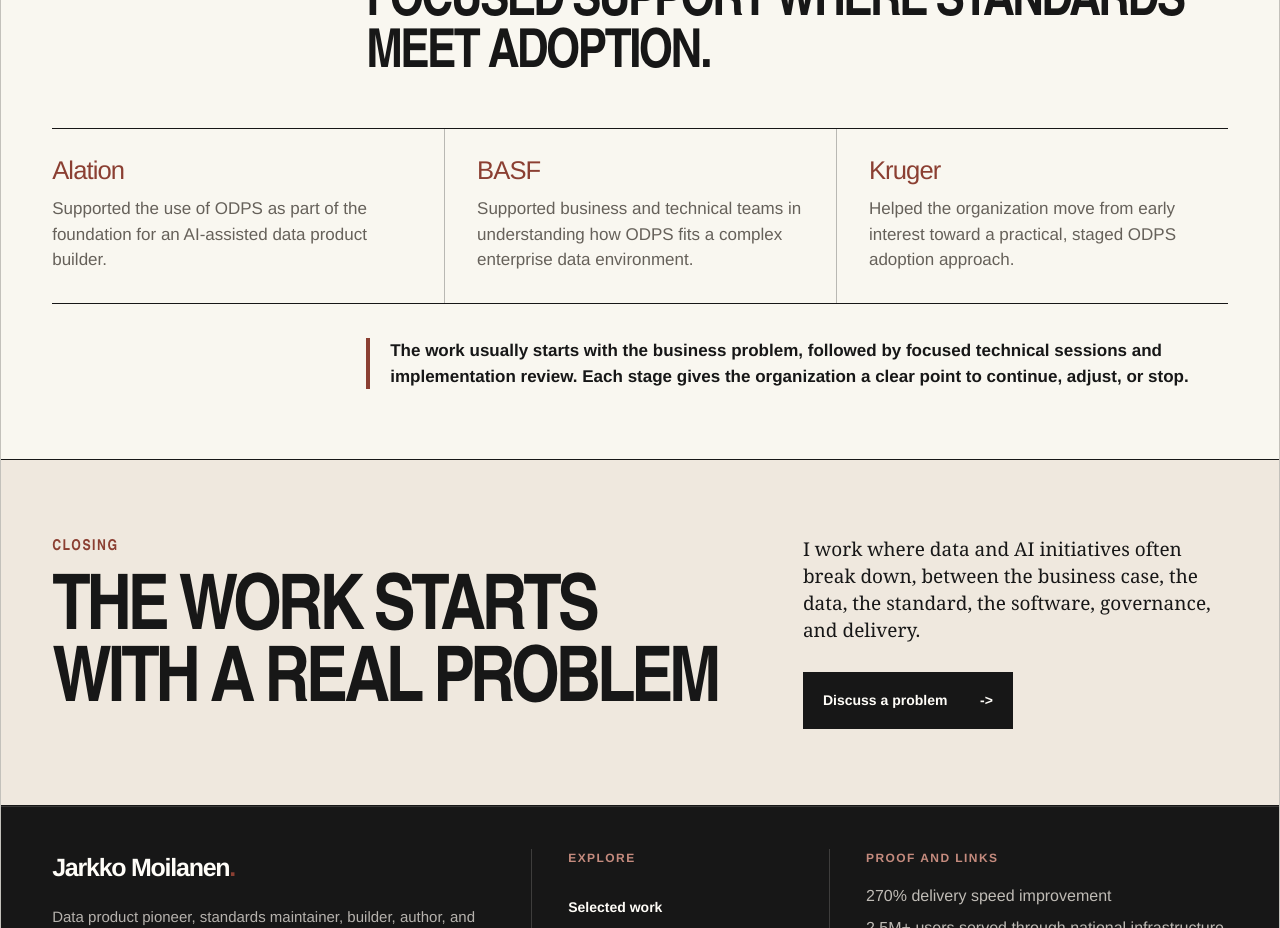
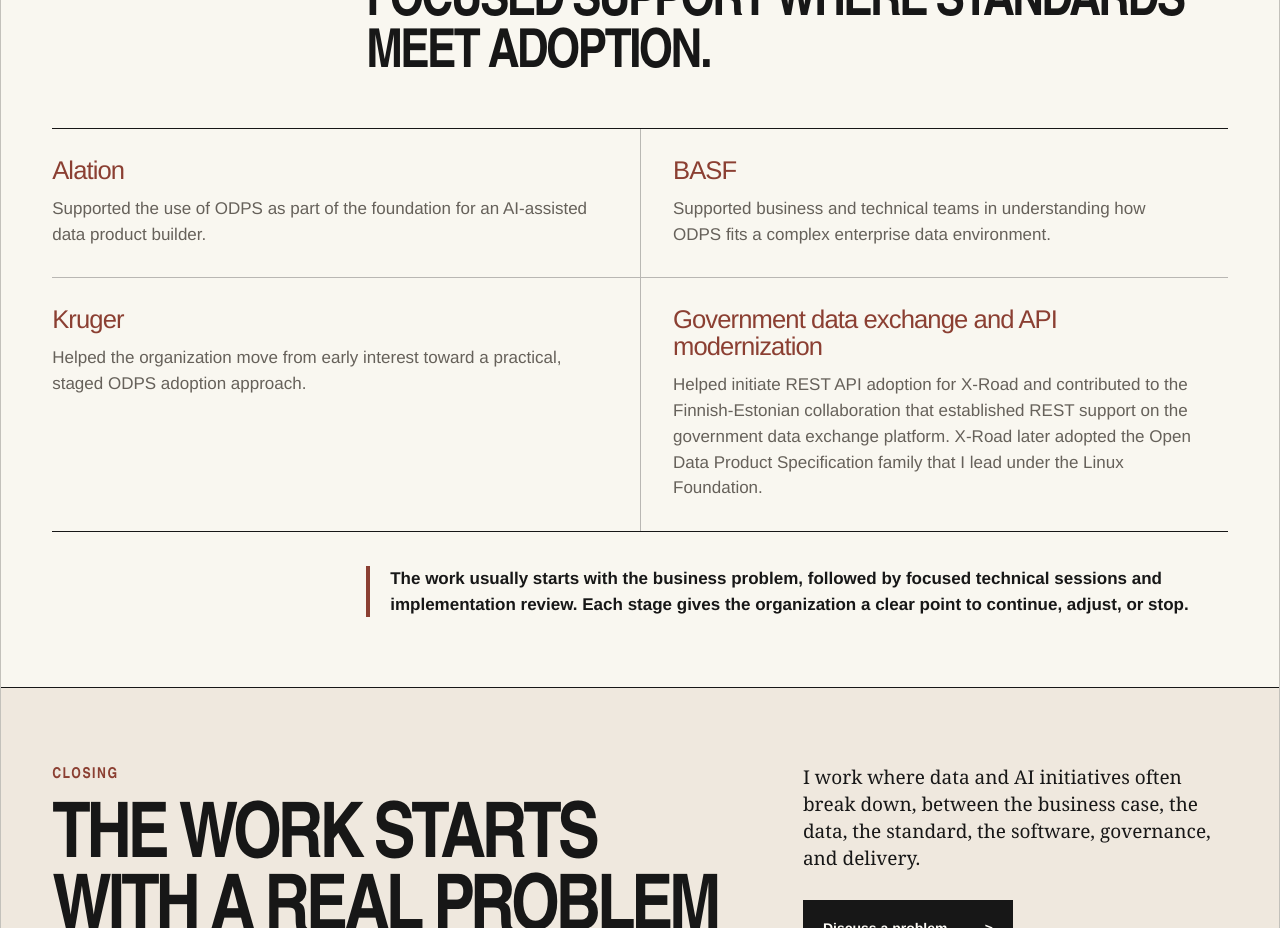
Before and after one commit to kyyberi/jarkko, a Next.js app: page /about in a window 1280 px wide. Shown: the part 1740-2668 px from the top of the page. Built offline with nearby package versions, Linux system fonts and the light colour scheme.

Commit message:
Add X-Road case to about page

```diff
--- a/app/about/page.tsx
+++ b/app/about/page.tsx
@@ -137,6 +137,16 @@ export default function AboutPage() {
               practical, staged ODPS adoption approach.
             </p>
           </article>
+          <article>
+            <h3>Government data exchange and API modernization</h3>
+            <p>
+              Helped initiate REST API adoption for X-Road and contributed to
+              the Finnish-Estonian collaboration that established REST support
+              on the government data exchange platform. X-Road later adopted
+              the Open Data Product Specification family that I lead under the
+              Linux Foundation.
+            </p>
+          </article>
         </div>
         <p className="about-method">
           The work usually starts with the business problem, followed by
--- a/app/globals.css
+++ b/app/globals.css
@@ -729,7 +729,7 @@ h1 {
 
 .about-work-list {
   display: grid;
-  grid-template-columns: repeat(3, minmax(0, 1fr));
+  grid-template-columns: repeat(2, minmax(0, 1fr));
   border-block: 1px solid var(--ink);
 }
 
@@ -737,9 +737,13 @@ h1 {
   padding: 28px 32px 30px 0;
 }
 
-.about-work-list article + article {
+.about-work-list article:nth-child(even) {
   padding-left: 32px;
   border-left: 1px solid rgba(21, 21, 23, 0.28);
+}
+
+.about-work-list article:nth-child(n + 3) {
+  border-top: 1px solid rgba(21, 21, 23, 0.28);
 }
 
 .about-work-list h3 {
```
Also changed, not shown: 1 other file (tests, documents, lock files or other folders).
